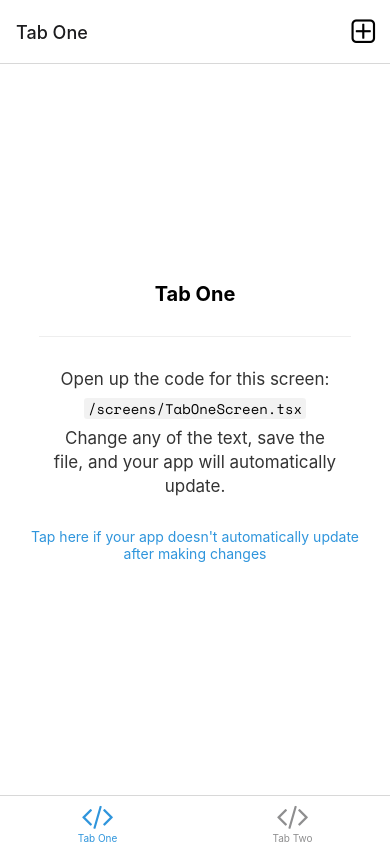
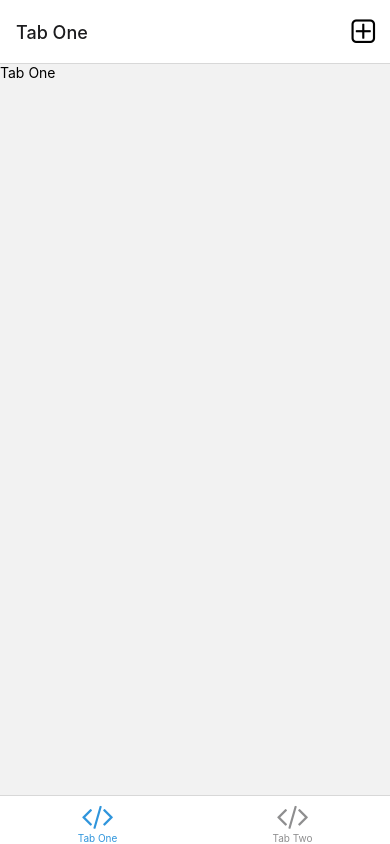
Before and after one commit to AndreiDetenkov/react-native-personal-budget, a React Native app: screen /TabOne in a window 390 px wide. Built offline with nearby package versions, Linux system fonts and the light colour scheme; what expo-linking would draw is missing.

Commit message:
feat: update tab one screen

```diff
--- a/package.json
+++ b/package.json
@@ -38,6 +38,7 @@
     "@babel/core": "^7.12.9",
     "@types/react": "~18.0.24",
     "@types/react-native": "~0.70.6",
+    "@types/styled-components": "^5.1.26",
     "jest": "^26.6.3",
     "jest-expo": "~47.0.1",
     "react-test-renderer": "18.1.0",
--- a/screens/TabOneScreen.tsx
+++ b/screens/TabOneScreen.tsx
@@ -1,32 +1,20 @@
-import { StyleSheet } from 'react-native';
+import {SafeAreaView} from "react-native-safe-area-context";
+import styled from "styled-components";
+import {RootTabScreenProps} from '../types';
+import {Text, View} from 'react-native';
 
-import EditScreenInfo from '../components/EditScreenInfo';
-import { Text, View } from '../components/Themed';
-import { RootTabScreenProps } from '../types';
-
+const Container = styled(View)`
+  display: flex;
+  flex-grow: 1;
+  padding: 0 16px;
+  background: #fff;
+`
 export default function TabOneScreen({ navigation }: RootTabScreenProps<'TabOne'>) {
   return (
-    <View style={styles.container}>
-      <Text style={styles.title}>Tab One</Text>
-      <View style={styles.separator} lightColor="#eee" darkColor="rgba(255,255,255,0.1)" />
-      <EditScreenInfo path="/screens/TabOneScreen.tsx" />
-    </View>
+    <Container>
+      <SafeAreaView>
+        <Text>Tab One</Text>
+      </SafeAreaView>
+    </Container>
   );
 }
-
-const styles = StyleSheet.create({
-  container: {
-    flex: 1,
-    alignItems: 'center',
-    justifyContent: 'center',
-  },
-  title: {
-    fontSize: 20,
-    fontWeight: 'bold',
-  },
-  separator: {
-    marginVertical: 30,
-    height: 1,
-    width: '80%',
-  },
-});
```
Also changed, not shown: 1 other file (tests, documents, lock files or other folders).
